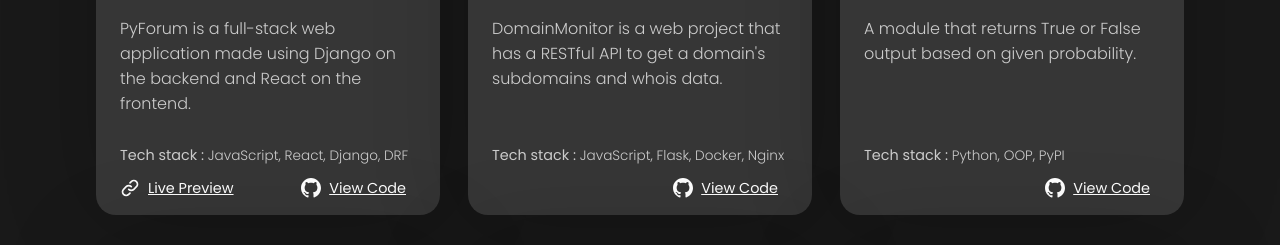
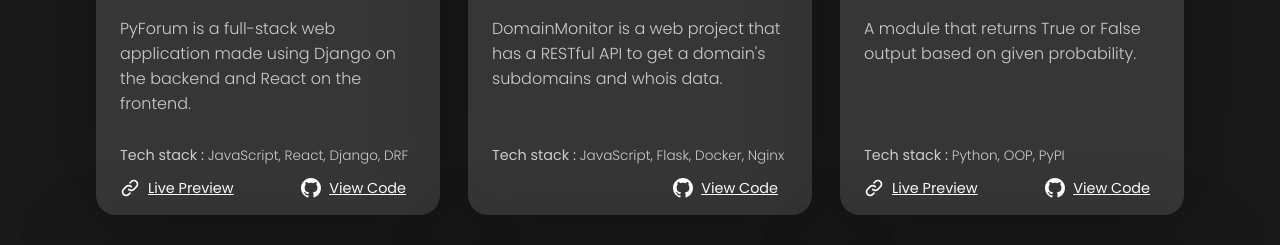
Before and after one commit to OmerFI/omerfi.github.io, a React (Create React App) app: page / in a window 1280 px wide. Shown: the part 1510-1755 px from the top of the page. Built offline with nearby package versions, Linux system fonts and the light colour scheme.

Commit message:
Add PyProbs live preview link

```diff
--- a/src/components/Projects.js
+++ b/src/components/Projects.js
@@ -34,6 +34,7 @@ const Projects = () => {
           projectName="PyProbs"
           projectDescription="A module that returns True or False output based on given probability."
           projectTechStack="Python, OOP, PyPI"
+          livePreviewLink="https://pypi.org/project/pyprobs/"
           viewCodeLink="https://github.com/OmerFI/PyProbs"
         />
         <Project
```
